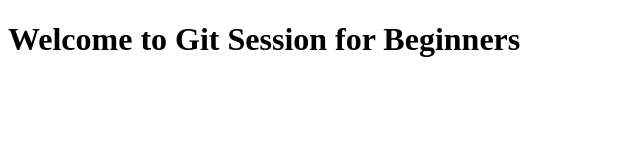
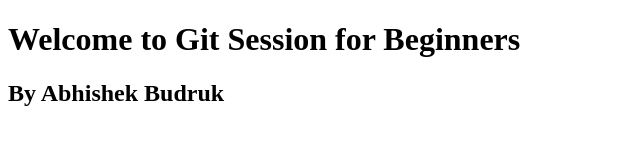
Before and after one commit to abhishekbudruk007/git_sesssion, a plain HTML site: page index.html in a window 1280 px wide. Shown: the whole page, without its empty margins (0-640 px from the left). Drawn offline with Linux system fonts and the light colour scheme.

Commit message:
Added h2 tag ot index.html file

```diff
--- a/index.html
+++ b/index.html
@@ -5,6 +5,7 @@
 </head>
 <body>
 	<h1>Welcome to Git Session for Beginners</h1>
+	<h2> By Abhishek Budruk</h2>
 
 </body>
 </html>
```
